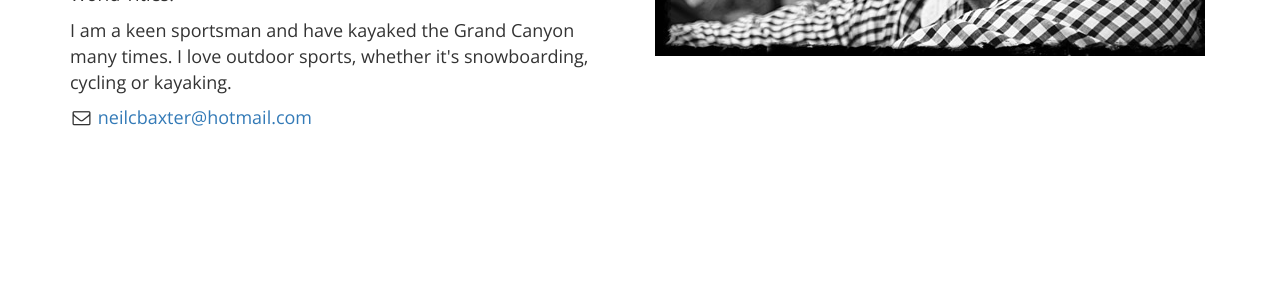
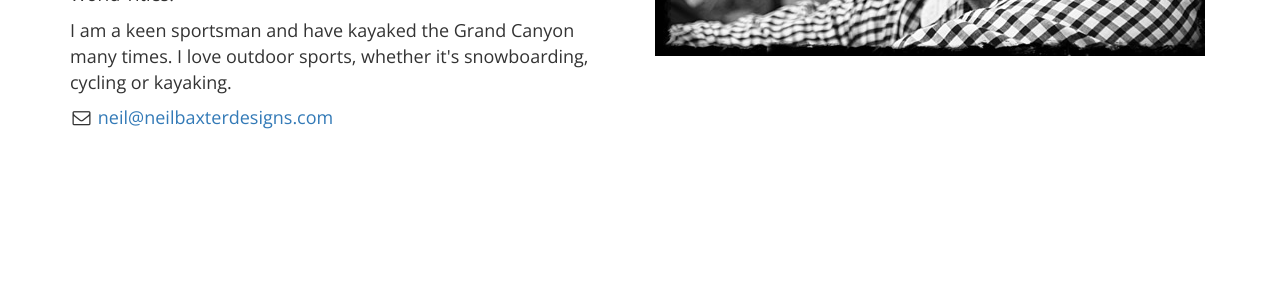
Before and after one commit to neilcbaxter/neilcbaxter.github.io, a Jekyll site: the page built from index.html, in a window 1280 px wide. Shown: the part 438-738 px from the top of the page. Built offline with Jekyll 4.4.1, drawn with Linux system fonts in a browser that asks for light colours; nearby versions of some CDN libraries.

Commit message:
Change email address

```diff
--- a/index.html
+++ b/index.html
@@ -19,7 +19,7 @@ layout: default
     </p>
 
     <p>
-      <i class="fa fa-fw fa-envelope-o"></i>&nbsp;<a href="mailto:neilcbaxter@hotmail.com">neilcbaxter@hotmail.com</a>
+      <i class="fa fa-fw fa-envelope-o"></i>&nbsp;<a href="mailto:neil@neilbaxterdesigns.com">neil@neilbaxterdesigns.com</a>
     </p>
 
   </div>
```
